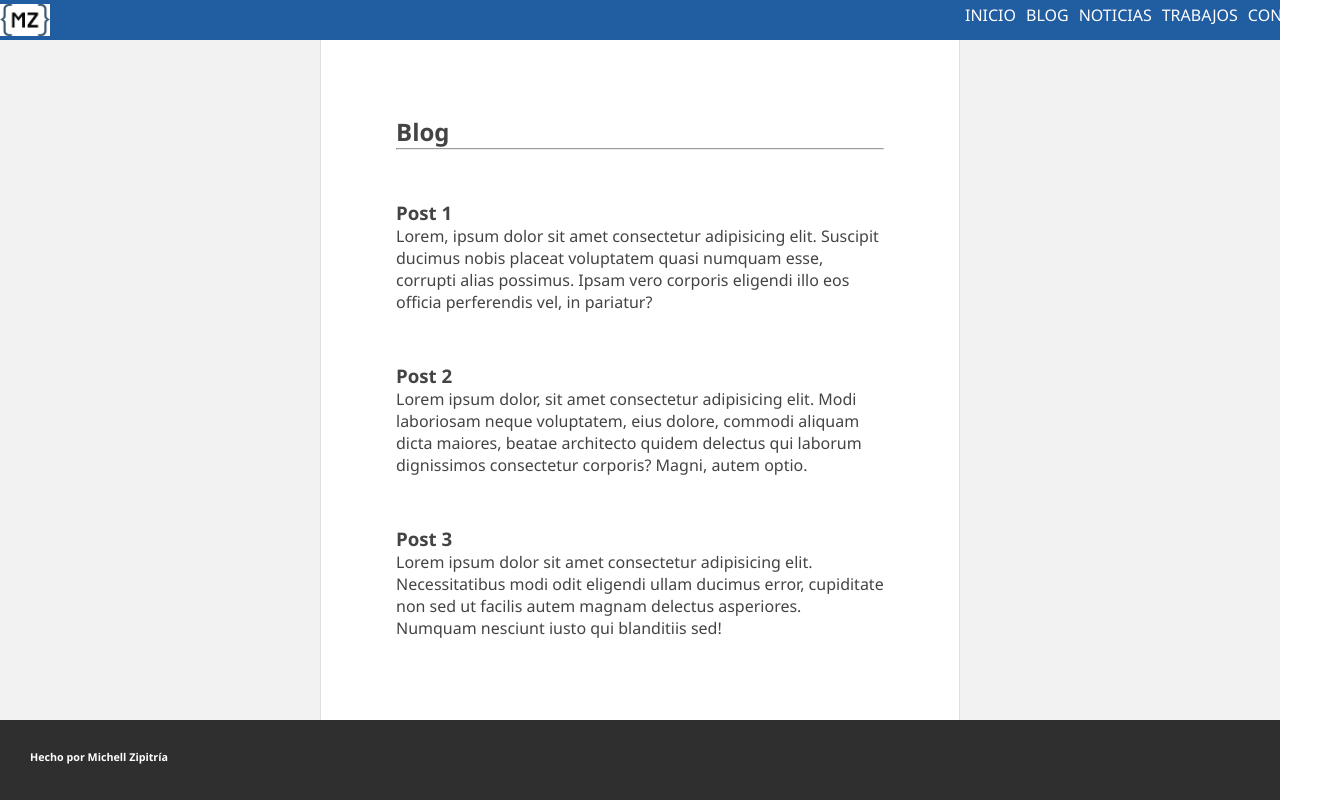
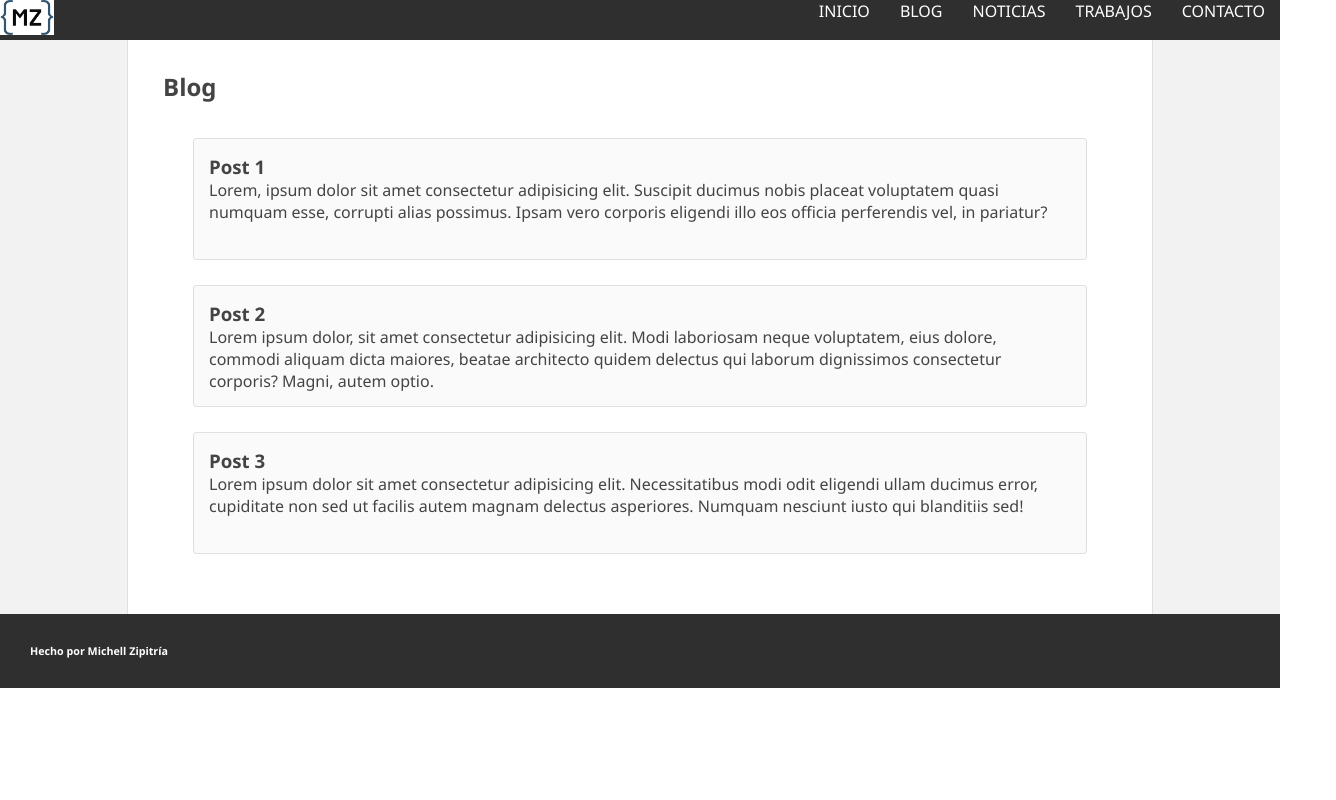
Before and after one commit to mzipi/Coderhouse-desarrollo_web, a plain HTML site: page html/blog.html in a window 1280 px wide. Shown: the whole page, 1336 px wide, since content can reach past the window. Drawn offline with Linux system fonts and the light colour scheme.

Commit message:
actualizacion del proyecto

```diff
--- a/html/blog.html
+++ b/html/blog.html
@@ -3,13 +3,14 @@
     <head>
         <meta charset="UTF-8">
         <meta name="viewport" content="width=device-width, initial-scale=1.0">
-        <link rel="stylesheet" href="../styles/blog.css">
-        <link rel="stylesheet" href="../styles/common.css">
+        <link rel="stylesheet" href="../styles/styles.css">
         <title>Blog</title>
     </head>
     <body>
         <header>
-            <img src="../images/logo MZ.jpg" alt="logo 2">
+            <a href="../index.html" class="logo">
+                <img src="../images/logo MZ.jpg" alt="logo alt">
+            </a>
             <nav>
                 <ul>
                     <li><a href="../index.html">INICIO</a></li>
@@ -21,9 +22,8 @@
             </nav>
         </header>
         <main>
-            <section>
+            <section class="list">
                 <h2>Blog</h2>
-                <hr>
                 <article>
                     <h3>Post 1</h3>
                     <p>
--- a/styles/blog.css
+++ /dev/null
@@ -1,13 +0,0 @@
-body {
-    grid-template-rows: 5vh 85vh 10vh;
-}
-main section {
-    padding: 75px;
-}
-main section h2 {
-    grid-column: 2/3;
-}
-main section article {
-    grid-column: 2/3;
-    padding-top: 50px;
-}
--- a/styles/common.css
+++ /dev/null
@@ -1,49 +0,0 @@
-* {
-    margin: 0px;
-    padding: 0px;
-}
-body {
-    font-family: 'Segoe UI', Tahoma, Geneva, Verdana, sans-serif;
-    display: grid;
-}
-header {
-    display: grid;
-    grid-template-columns: 25vw 50vw 25vw;
-    background-color: #205da1;
-    align-content: center;
-}
-header img {
-    width: 50px;
-}
-header nav {
-    grid-column: 3/3;
-}
-header nav ul {
-    list-style: none;
-    display: flex;
-}
-header nav ul li a {
-    text-decoration: none;
-    color: white;
-    margin: 5px;
-}
-header nav ul li a:hover {
-    color: #aaccff;
-}
-main {
-    background-color: #f2f2f2;
-    display: grid;
-    grid-template-columns: 25vw 50vw 25vw;
-    color: #444;
-}
-main section {
-    grid-column: 2/3;
-    background-color: white;
-    border-left: #e0e0e0 solid 1px;
-    border-right: #e0e0e0 solid 1px;
-}
-footer {
-    background-color: #2f2f2f;
-    color: white;
-    padding: 30px;
-}
--- a/styles/contact.css
+++ /dev/null
@@ -1,13 +0,0 @@
-body {
-    grid-template-rows: 5vh 85vh 10vh;
-}
-main section {
-    display: grid;
-    grid-template-rows: 10% 90%;
-    padding: 50px;
-}
-main section form {
-    display: grid;
-    grid-template-rows: 20px 20px 100px 20px;
-    grid-template-columns: 100px 300px;
-}
--- a/styles/index.css
+++ /dev/null
@@ -1,39 +0,0 @@
-header {
-    width: 100vw;
-    height: 100vh;
-    background-image: url("../images/code.jpg");
-    background-size: cover;
-    position: relative;
-    grid-template-rows: 1fr 1fr 1fr;
-}
-.titulo {
-    grid-column: 2/3;
-    grid-row: 2/3;
-    font-size: 1em;
-    color: white;
-    text-align: center;
-    align-items: center;
-}
-.titulo img {
-    width: 40%;
-}
-.titulo p {
-    font-size: 1em;
-    color: white;
-    text-align: center;
-}
-header nav {
-    position: absolute;
-    grid-row: 1/1;
-}
-section {
-    width: 100vw;
-    height: 100vh;
-    background-color: #f2f2f2;
-    display: grid;
-    grid-template-columns: 1fr 1fr;
-    justify-items: center;
-}
-section article {
-    padding: 50px;
-}
--- a/styles/jobs.css
+++ /dev/null
@@ -1,33 +0,0 @@
-* {
-    overflow: hidden;
-}
-body {
-    grid-template-rows: 5vh 85vh 10vh;
-}
-main section {
-    display: grid;
-    grid-template-columns: 50% 50%;
-    grid-template-rows: 10% 90%;
-}
-main section h2 {
-    padding: 25px 25px 0px 25px;
-}
-main section article {
-    border: #e0e0e0 solid 1px;
-    border-radius: 3px;
-    margin: 25px;
-    grid-row: 2/2;
-    display: grid;
-    grid-template-rows: 70% 10% 20%;
-}
-main section article img {
-    max-width: 100%;
-}
-main section article h3 {
-    background-color: #fafafa;
-    padding: 25px 15px 0px 15px;
-}
-main section article p {
-    background-color: #fafafa;
-    padding: 0px 15px 15px 15px;
-}
--- a/styles/styles.css
+++ b/styles/styles.css
@@ -6,6 +6,57 @@ body {
     font-family: 'Segoe UI', Tahoma, Geneva, Verdana, sans-serif;
     display: grid;
 }
+/* nav bar */
+header {
+    width: 100vw;
+    display: grid;
+    grid-template-columns: 1fr 10fr;
+    background-color: #2f2f2f;
+    position: fixed;
+}
+header > nav {
+    grid-column: 2/2;
+    justify-self: right;
+}
+header > nav > ul {
+    list-style: none;
+    display: flex;
+    justify-content: flex-end;
+    align-self: center;
+}
+header > nav > ul > li > a {
+    text-decoration: none;
+    color: white;
+    margin: 15px;
+}
+header > nav > ul > li > a:hover {
+    color: #aaccff;
+}
+.logo {
+    justify-self: left;
+}
+.logo > img {
+    height: 35px;
+    grid-column: 1/2;
+}
+main {
+    background-color: #f2f2f2;
+    color: #444;
+}
+section {
+    width: 80%;
+    margin: auto;
+    background-color: white;
+    border-left: #e0e0e0 solid 1px;
+    border-right: rgb(224, 224, 224) solid 1px;
+}
+footer {
+    background-color: #2f2f2f;
+    color: white;
+    padding: 30px;
+}
+
+/* index */
 .portada {
     width: 100vw;
     height: 100vh;
@@ -21,20 +72,6 @@ body {
     width: 100vw;
     background-color: rgba(0, 0, 0, 0.24);
     height: 35px;
-}
-header > nav > ul {
-    list-style: none;
-    display: flex;
-    justify-content: flex-end;
-    align-self: center;
-}
-header > nav > ul > li > a {
-    text-decoration: none;
-    color: white;
-    margin: 15px;
-}
-header > nav > ul > li > a:hover {
-    color: #aaccff;
 }
 .titulo {
     grid-row: 2/2;
@@ -64,52 +101,20 @@ header > nav > ul > li > a:hover {
 .principal > article {
     margin: 35px;
 }
-footer {
-    background-color: #2f2f2f;
-    color: white;
-    padding: 30px;
-}
 
-/* Jobs page */
-.menu {
-    width: 100vw;
-    display: grid;
-    grid-template-columns: 1fr 10fr;
-    background-color: #2f2f2f;
-    position: fixed;
-}
-.menu > nav {
-    grid-column: 2/2;
-    justify-self: right;
-    align-self: center;
-}
-.logo {
-    justify-self: left;
-}
-.logo > img {
-    height: 35px;
-    grid-column: 1/2;
-}
-main {
-    background-color: #f2f2f2;
-    color: #444;
-}
-main > section {
-    background-color: white;
-    border-left: #e0e0e0 solid 1px;
-    border-right: rgb(224, 224, 224) solid 1px;
+/* section tiles */
+.tiles {
     display: grid;
     grid-template-columns: 1fr 1fr;
     grid-template-rows: 1fr 8fr;
-    width: 80%;
-    margin: auto;
-    margin-top: 35px;
+    padding-top: 35px;
+    padding-bottom: 35px;
 }
-main > section > h2 {
+.tiles > h2 {
     padding: 35px;
     align-self: center;
 }
-main > section > article {
+.tiles > article {
     border: #e0e0e0 solid 1px;
     border-radius: 3px;
     margin: 0 25px 25px 25px;
@@ -127,11 +132,46 @@ main > section > article {
     height: 400px;
 	object-fit: cover;
 }
-main > section > article > h3 {
+.tiles > article > h3 {
     padding: 15px 15px 0 15px;
 }
-main > section > article > p {
+.tiles > article > p {
     padding: 0px 15px 15px 15px;
+}
+
+/* section list */
+.list {
+    padding-top: 35px;
+    padding-bottom: 35px;
+}
+.list > h2 {
+    padding: 35px;
+    align-self: center;
+}
+.list > article {
+    border: #e0e0e0 solid 1px;
+    border-radius: 3px;
+    margin: 0 65px 25px 65px;
+    height: 120px;
+    background-color: #fafafa;
+}
+.list > article > h3 {
+    padding: 15px 15px 0 15px;
+}
+.list > article > p {
+    padding: 0px 15px 15px 15px;
+}
+
+/* contact page */
+.contact {
+    display: grid;
+    grid-template-rows: 10% 90%;
+    padding: 50px;
+}
+.contact form {
+    display: grid;
+    grid-template-rows: 20px 20px 100px 20px;
+    grid-template-columns: 100px 300px;
 }
 
 /* mobile view */
@@ -157,7 +197,7 @@ main > section > article > p {
     .logo > img {
         height: 35px;
     }
-    .menu > nav > ul > li{
+    header > nav > ul > li{
         padding: 5px;
     }
     main > section {
```
Also changed, not shown: html/contact.html (+5 -4 lines), html/jobs.html (+2 -2 lines), html/news.html (+5 -5 lines), index.html (+3 -3 lines).
